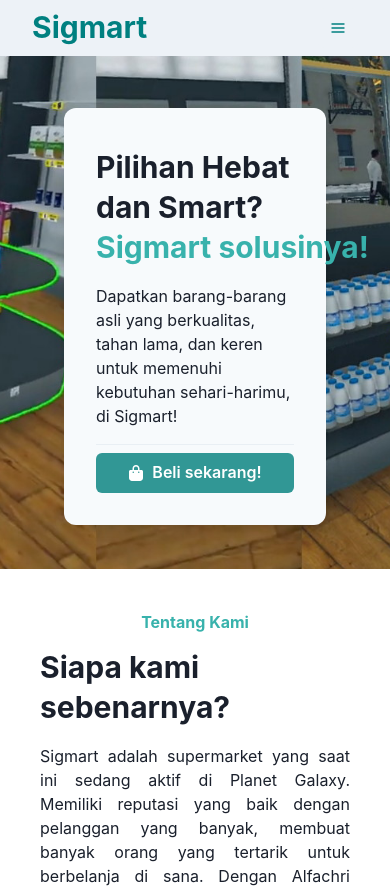
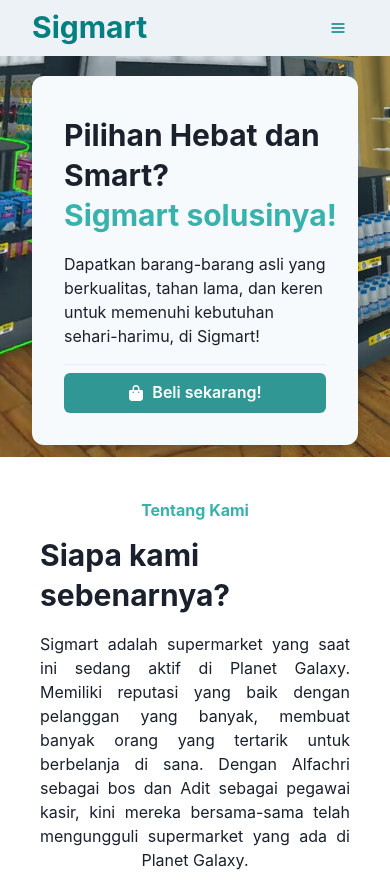
Before and after one commit to kontolkuda01/DOA-sound-system, a React (Vite) app: page / in a window 390 px wide. Shown: the top 888 px of the page. Built offline with nearby package versions, Linux system fonts and the light colour scheme.

Commit message:
fix: no more hero margin on mobile

```diff
--- a/src/sections/Hero.jsx
+++ b/src/sections/Hero.jsx
@@ -29,7 +29,7 @@ export default function Hero() {
       >
         <Flex
           bg="gray.50"
-          m={8}
+          m={{ md: 8 }}
           p={8}
           boxShadow="lg"
           rounded="xl"
```
